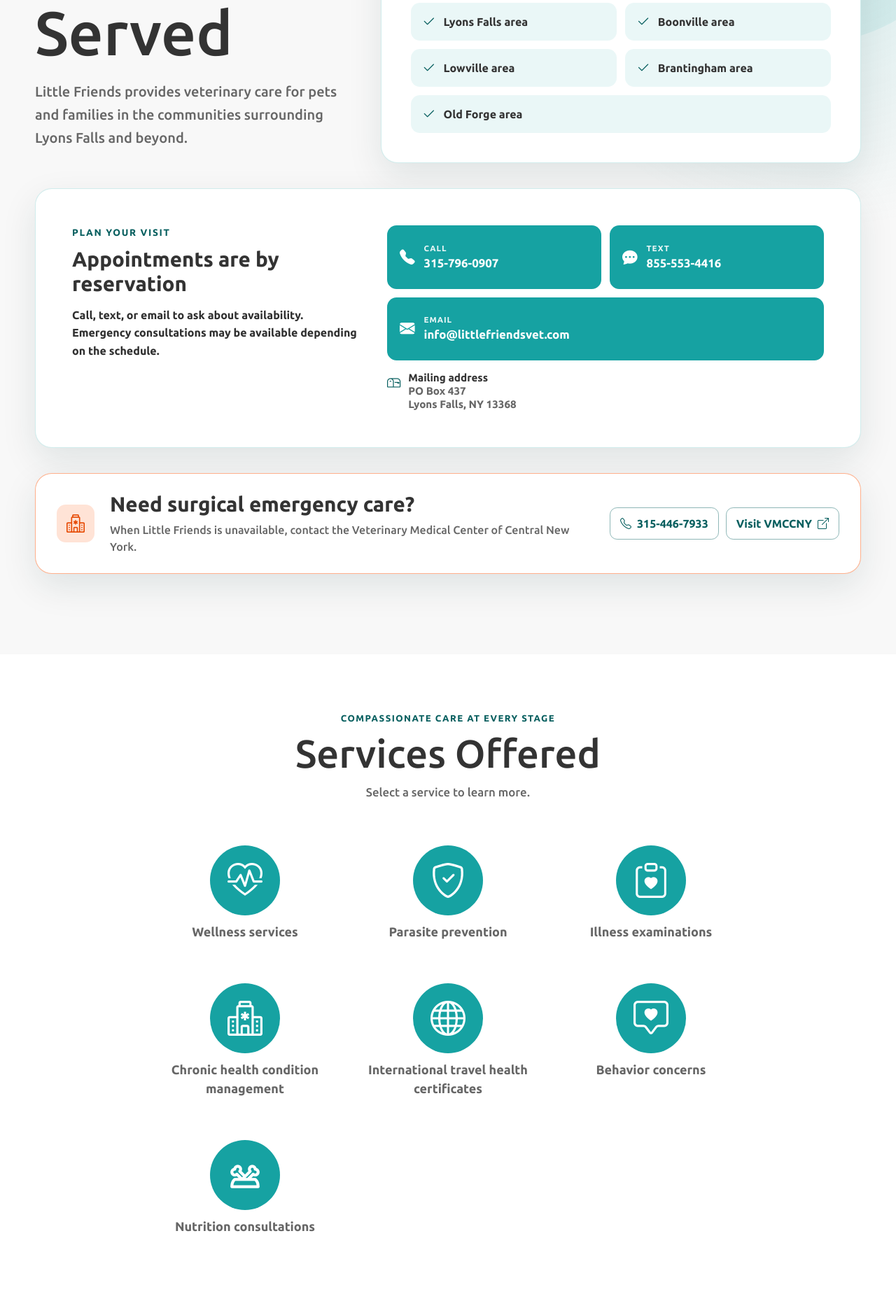
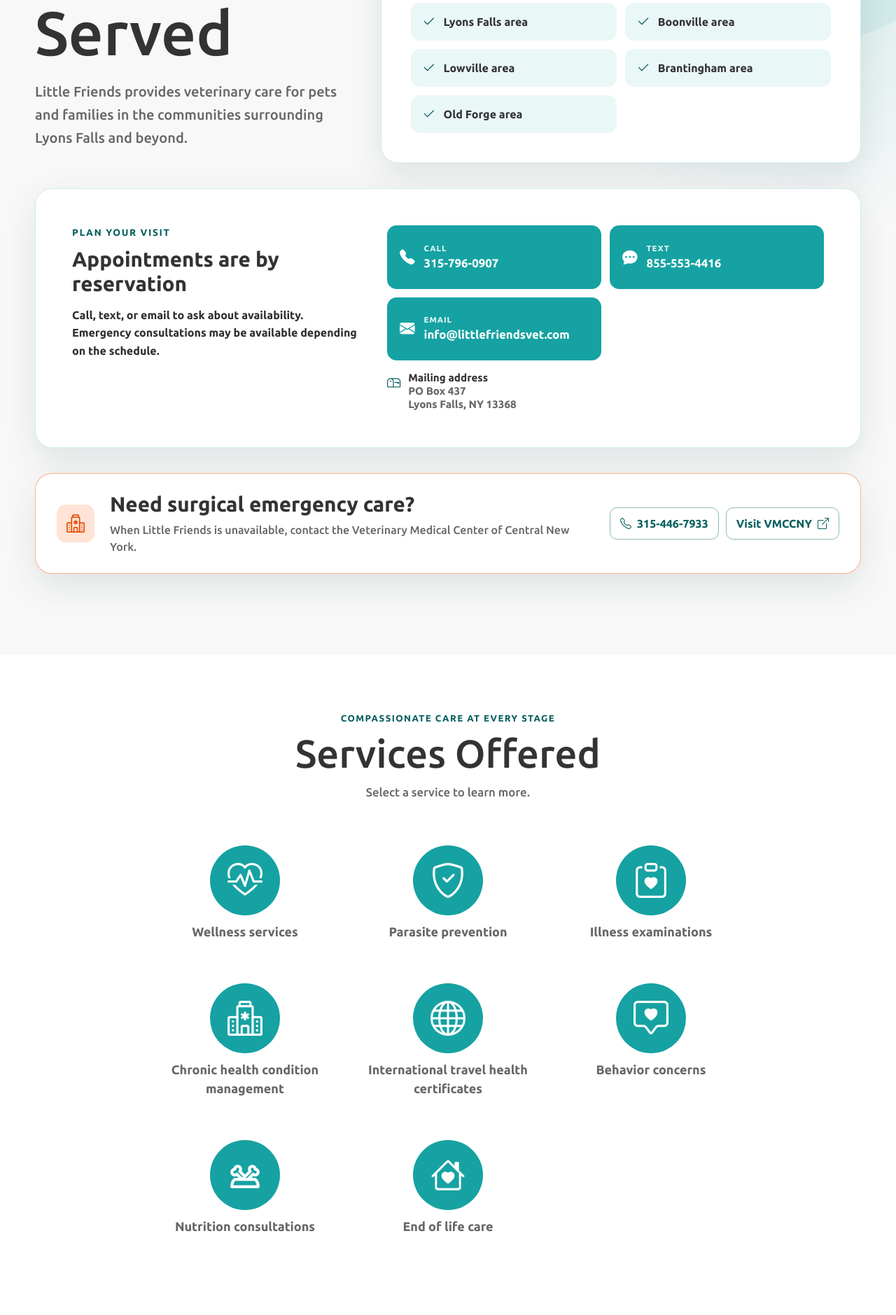
Before and after one commit to chrismuha/littlefriendsvet, a Vue app: page / in a window 1280 px wide. Shown: the part 2340-4219 px from the top of the page at 70% size. Built offline with nearby package versions, Linux system fonts and the light colour scheme; a web font is replaced by a local one.

Commit message:
Add end-of-life care service

```diff
--- a/src/components/home/AreasServed.vue
+++ b/src/components/home/AreasServed.vue
@@ -54,7 +54,7 @@
                             855-553-4416
                         </span>
                     </a>
-                    <a class="contact-action contact-action-wide" href="mailto:info@littlefriendsvet.com">
+                    <a class="contact-action" href="mailto:info@littlefriendsvet.com">
                         <i class="bi bi-envelope-fill" aria-hidden="true"></i>
                         <span>
                             <small>Email</small>
@@ -242,10 +242,6 @@
     font-weight: 700;
 }
 
-.location-list li:last-child:nth-child(odd) {
-    grid-column: 1 / -1;
-}
-
 .location-list i {
     color: var(--content-teal);
     font-size: 15pt;
@@ -326,10 +322,6 @@
     font-weight: 700;
     letter-spacing: 0.08em;
     text-transform: uppercase;
-}
-
-.contact-action-wide {
-    grid-column: 1 / -1;
 }
 
 .mailing-address {
@@ -503,11 +495,6 @@
         grid-template-columns: 1fr;
     }
 
-    .location-list li:last-child:nth-child(odd),
-    .contact-action-wide {
-        grid-column: auto;
-    }
-
     .emergency-card {
         grid-template-columns: 1fr;
         padding: 24px;
--- a/src/components/home/ServicesOffered.vue
+++ b/src/components/home/ServicesOffered.vue
@@ -142,6 +142,11 @@
         icon: 'ti ti-dog-bowl',
         title: 'Nutrition consultations',
         description: 'Nutrition counseling for your pet based on science and evidence-based nutritional recommendations.',
+    },
+    {
+        icon: 'bi bi-house-heart',
+        title: 'End of life care',
+        description: 'Dr. Underwood can help provide guidance at this difficult time, including palliative care and in-home euthanasia services. Her gentle, experienced hands will allow you to say goodbye in peace and comfort. We partner with Forever Meadows Pet Memorialization and Cremation Services to provide compassionate, respectful options.',
     },
     // {
     //     icon: 'bi bi-house-heart',
```
